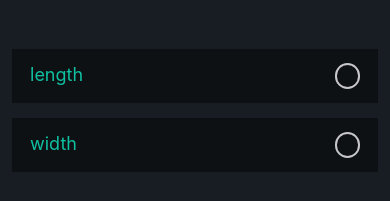
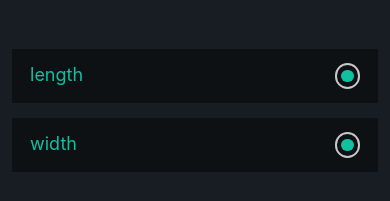
Before and after one commit to BanidAzin/customization_appstation, a React Native app: screen /CUSTOM in a window 390 px wide. Shown: the part 428-629 px from the top of the page. Built offline with nearby package versions, Linux system fonts and the light colour scheme.

Commit message:
make bathroom size options selectable

```diff
--- a/src/components/renderSingleColumn.js
+++ b/src/components/renderSingleColumn.js
@@ -1,15 +1,33 @@
 import React from 'react';
-import {View, Text, StyleSheet, FlatList} from 'react-native';
+import {
+  View,
+  Text,
+  StyleSheet,
+  FlatList,
+  TouchableWithoutFeedback,
+} from 'react-native';
 import {useTheme} from '@react-navigation/native';
 
 import {responsiveFontSize} from '../utilities/responsive';
 import {RadioButtonView} from './radioButtonView';
 
-export const RenderSingleColumnList = ({step, data}) => {
+export const RenderSingleColumnList = ({
+  step,
+  data,
+  customisationState = {},
+  onPress,
+}) => {
   const {colors} = useTheme();
 
   const BathroomSizeOptions = ({item}) => {
     return (
+      <TouchableWithoutFeedback
+        onPress={() =>
+          onPress({
+            ...customisationState,
+            bathroomSize: item.name,
+          })
+        }>
         <View
           style={[
             styles.bathroomSizeOptionsContainer,
@@ -37,9 +55,12 @@
             </Text>
           </View>
           <View style={styles.bathroomSizeOptionsRadioContainer}>
-          <RadioButtonView />
+            <RadioButtonView
+              isSelected={customisationState.bathroomSize === item.name}
+            />
           </View>
         </View>
+      </TouchableWithoutFeedback>
     );
   };
 
--- a/src/screens/customScreen.js
+++ b/src/screens/customScreen.js
@@ -30,6 +30,7 @@
   const {height} = useWindowDimensions();
 
   const [step, setStep] = useState(1);
+  const [customisation, setCustomization] = useState();
 
   const TitleView = () => {
     return (
@@ -108,7 +109,14 @@
 
   const chooseListComponent = () => {
     if (step === 1 || step === 2) {
-      return <RenderSingleColumnList step={step} data={Data[step].options} />;
+      return (
+        <RenderSingleColumnList
+          step={step}
+          data={Data[step].options}
+          customisationState={customisation}
+          onPress={newState => setCustomization(newState)}
+        />
+      );
     } else {
       return <RenderMultipleColumnList step={step} data={Data[step].options} />;
     }
```
Lines whose indentation alone changed are shown as unchanged.
